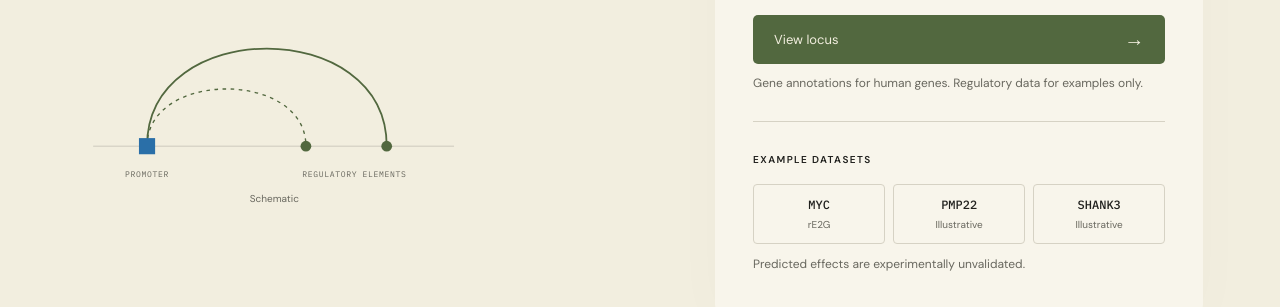
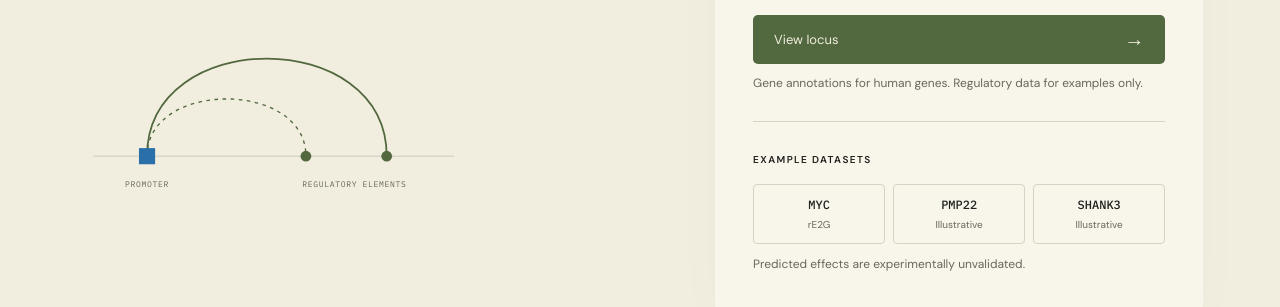
Before and after one commit to nathnwe/hack-anthropic-modal-2026, an Astro site in the folder site/: page /hack-anthropic-modal-2026/workbench in a window 1280 px wide. Shown: the part 515-822 px from the top of the page. Built offline with nearby package versions, Linux system fonts and the light colour scheme; Astro itself is replaced by a stand-in of ours.

Commit message:
Remove workbench caption and clarify deployment paths

```diff
--- a/site/src/pages/workbench.astro
+++ b/site/src/pages/workbench.astro
@@ -49,7 +49,6 @@ const records = Object.values(
             REGULATORY ELEMENTS
           </text>
         </svg>
-        <span class="small muted">Schematic</span>
       </div>
     </div>
     <div class="query-panel">
--- a/site/src/styles/global.css
+++ b/site/src/styles/global.css
@@ -641,12 +641,6 @@ b {
   fill: var(--muted);
   letter-spacing: 0.08em;
 }
-.mini-loop > span {
-  display: block;
-  text-align: center;
-  font-size: 10px;
-  margin-top: 4px;
-}
 .query-panel {
   background: var(--panel);
   padding: 38px;
```
Also changed, not shown: site/README.md.
